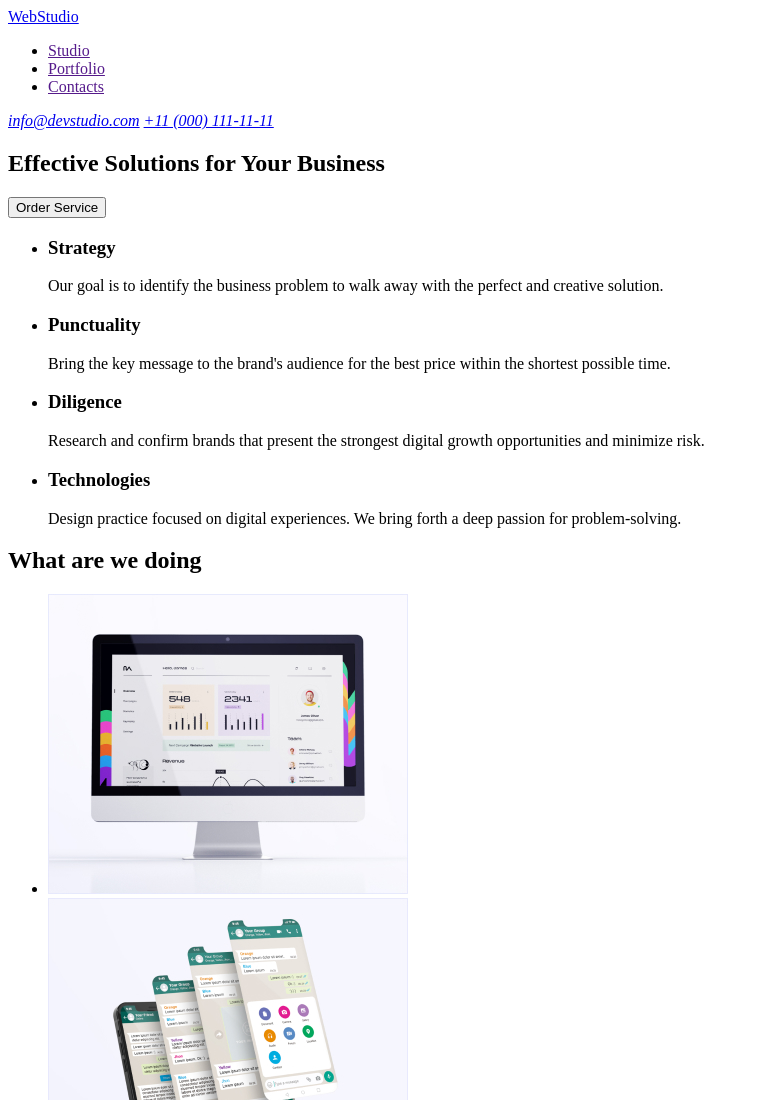
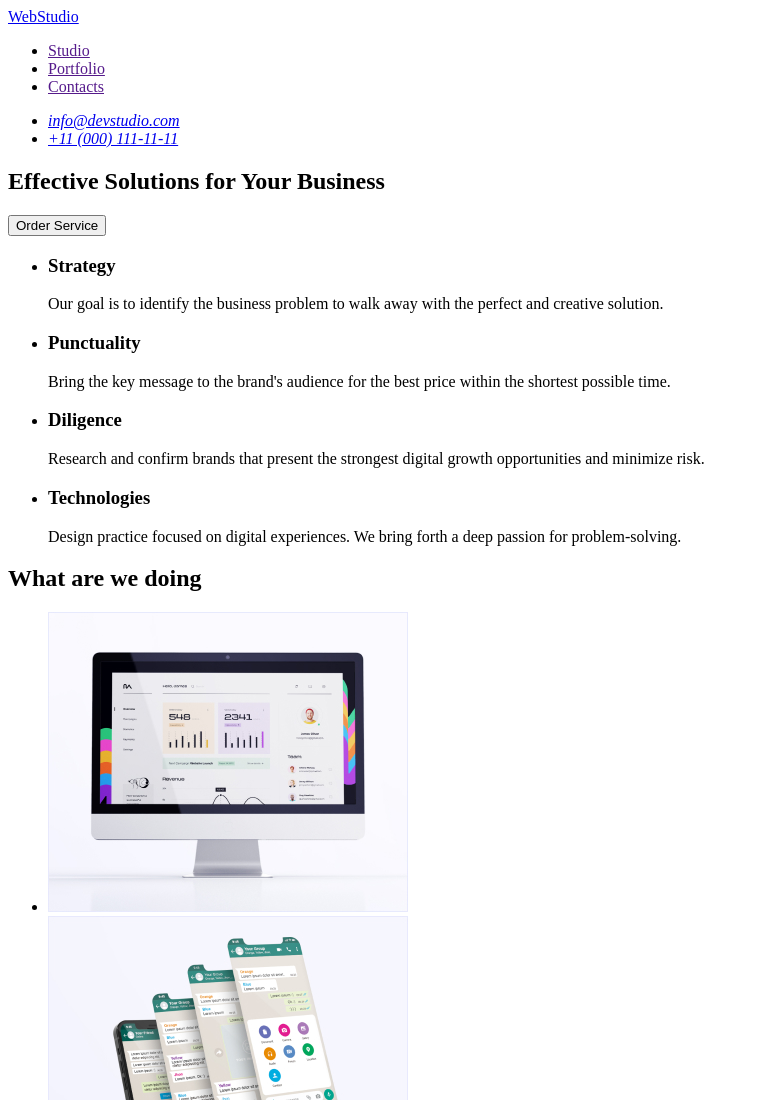
Before and after one commit to tkachik88/goit-markup-hw-01, a plain HTML site: page index.html in a window 1280 px wide. Shown: the top 1100 px of the page, without its empty margins (0-759 px from the left). Drawn offline with Linux system fonts and the light colour scheme.

Commit message:
Update index.html

```diff
--- a/index.html
+++ b/index.html
@@ -18,8 +18,10 @@
         </ul>
       </nav>
       <address>
-        <a href="mailto:info@devstudio.com">info@devstudio.com</a>
-        <a href="+110001111111">+11 (000) 111-11-11</a>
+        <ul>
+          <li><a href="mailto:info@devstudio.com">info@devstudio.com</a></li>
+          <li><a href="+110001111111">+11 (000) 111-11-11</a></li>
+        </ul>
       </address>
     </header>
 
```
